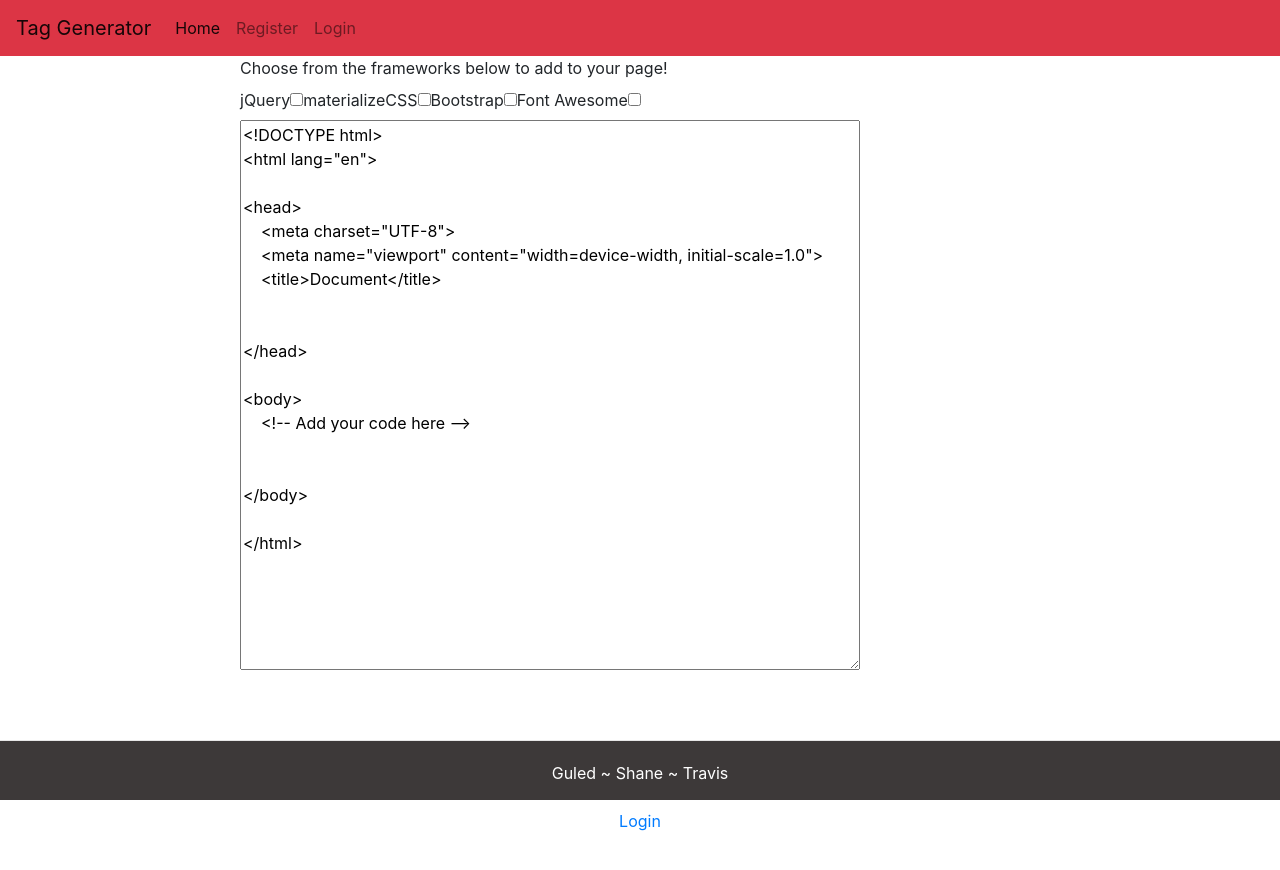
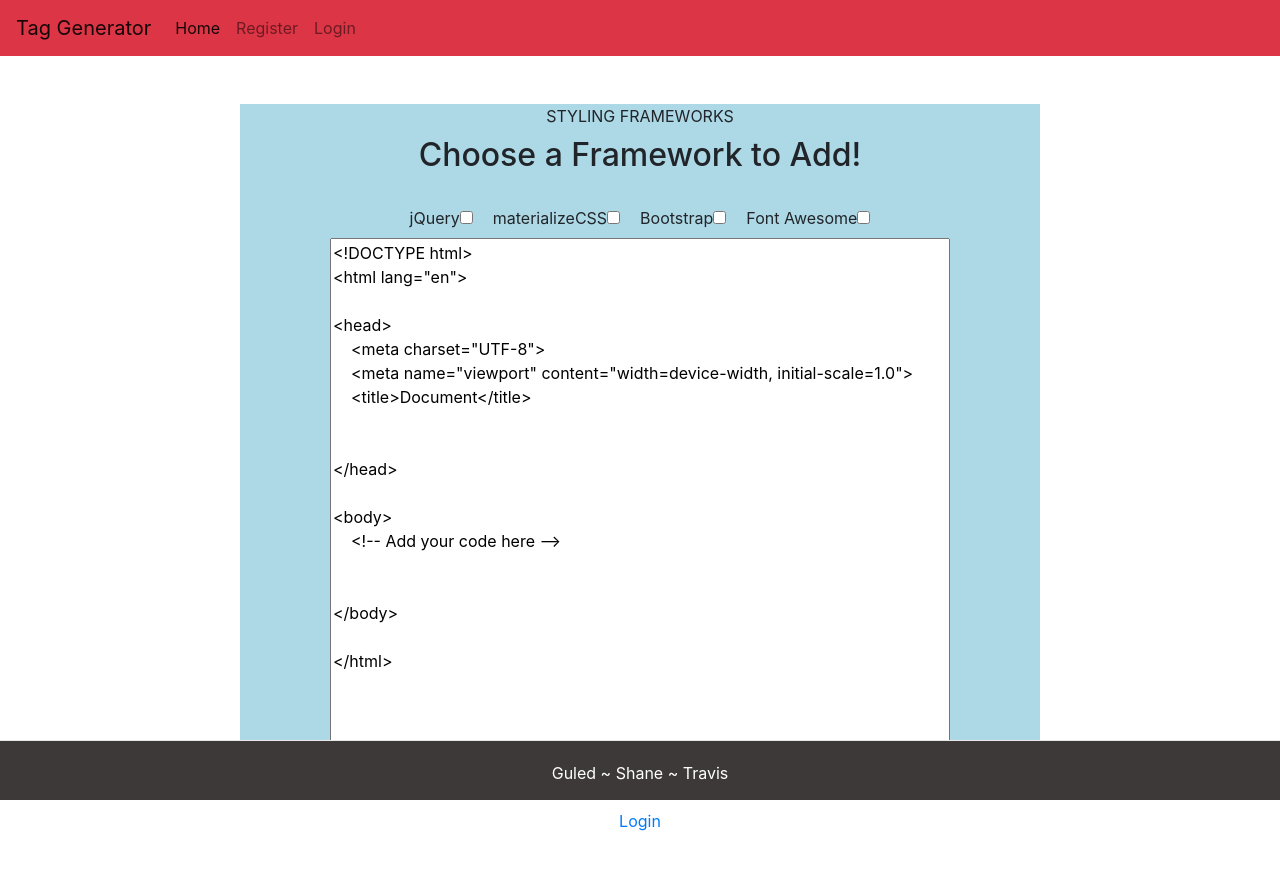
Before and after one commit to shaneocon/tag-generator, a React (Create React App) app in the folder client/: page /home-page in a window 1280 px wide. Shown: the top 870 px of the page. Before the commit the page ends 800 px from the top, so only its background shows below. Built offline with nearby package versions, Linux system fonts and the light colour scheme.

Commit message:
CSS Styling added

```diff
--- a/client/src/pages/HomePage.js
+++ b/client/src/pages/HomePage.js
@@ -50,10 +50,11 @@ function HomePage() {
   }, [fontAwesomeChecked]);
 
   return (
-    <div>
-      <label>Choose from the frameworks below to add to your page! </label>{" "}
+    <div style={{backgroundColor: "lightblue"}} className="text-center mt-5">
+      <label>STYLING FRAMEWORKS </label>{" "}
+      <h2>Choose a Framework to Add!</h2>
       <br />
-      <label>
+      <label style = {{marginRight: 20}}>
         jQuery
         <Checkbox
           name="jQuery"
@@ -61,7 +62,7 @@ function HomePage() {
           onChange={(event) => setJQueryChecked(event.target.checked)}
         />
       </label>
-      <label>
+      <label style = {{marginRight: 20}}>
         materializeCSS
         <Checkbox
           name="materializeCSS"
@@ -69,7 +70,7 @@ function HomePage() {
           onChange={(event) => setMatCSSChecked(event.target.checked)}
         />
       </label>
-      <label>
+      <label style = {{marginRight: 20}}>
         Bootstrap
         <Checkbox
           name="bootstrap"
--- a/client/src/pages/LoginPage.js
+++ b/client/src/pages/LoginPage.js
@@ -25,7 +25,7 @@ function LoginPage() {
   }
 
   return (
-    <div className="text-center mt-5">
+    <div style={{backgroundColor: "lightblue"}} className="text-center mt-5 pt-3 pb-3">
       <h1>Login</h1>
       <br />
       <form onSubmit={login}>
--- a/client/src/pages/ProtectedPage.js
+++ b/client/src/pages/ProtectedPage.js
@@ -1,21 +1,18 @@
 import { NavLink } from 'react-router-dom'
 import { useAuth } from "../util/authContext";
 
-const card = {
-  textAlign: "center",
-  color: "#191970",
-
-}
 
 function ProtectedPage() {
   const auth = useAuth();
   return (
-    <div style={card} className="card">
+    <div style={{backgroundColor: "lightblue"}} className="text-center mt-5 pt-3 pb-3">
       <h2>Registered Account</h2>
       <p>Email: {auth.user.email}</p>
       <p>User ID: {auth.user.id}</p>
 
       <NavLink to="/user-profile"> My Account </NavLink>
+      <p/>
+      <NavLink to="/home-page"> Go Home </NavLink>
     </div>
   );
 
--- a/client/src/pages/SignUpPage.js
+++ b/client/src/pages/SignUpPage.js
@@ -2,6 +2,7 @@ import { useState } from "react";
 import { Redirect } from "react-router-dom";
 import { useAuth } from "../util/authContext";
 import API from "../util/API";
+import img from './tagrobot.jpg'
 
 function SignUpPage() {
   const [formState, setFormState] = useState({
@@ -33,7 +34,7 @@ function SignUpPage() {
   }
 
   return (
-    <div className="text-center mt-5">
+    <div style={{backgroundColor: "lightblue"}} className="text-center mt-5 pt-3 pb-3">
       <h1>Sign Up</h1>
       <br />
       <form onSubmit={handleSignUpFormSubmit}>
@@ -63,6 +64,7 @@ function SignUpPage() {
           Submit
         </button>
       </form>
+      <img src={img} alt="logo"></img>
     </div>
   );
 }
--- a/client/src/pages/UserProfilePage.js
+++ b/client/src/pages/UserProfilePage.js
@@ -1,12 +1,8 @@
 import { useAuth } from "../util/authContext";
 import API from "../util/API";
 import { useEffect, useState } from "react";
+import { NavLink } from 'react-router-dom'
 
-const card = {
-  textAlign: "center",
-  color: "#191970",
-
-}
 
 // This component provides an example of requesting additional user info that
 // isn't available from the auth token. This page should only be rendered from
@@ -22,7 +18,7 @@ function UserProfilePage() {
   }, [auth.isLoggedIn, auth.user.id]);
 
   return (
-    <div style={card} className="card">
+    <div style={{backgroundColor: "lightblue"}} className="text-center mt-5 pt-3 pb-3">
       <h2>User Profile</h2>
       <p>ID: {user?._id}</p>
       <p>Email: {user?.email}</p>
@@ -30,6 +26,8 @@ function UserProfilePage() {
         <h2>My Preferences</h2>
         <div>Here are your saved scripts:</div>
       </div>
+      <p/>
+      <NavLink to="/home-page"> Go Home </NavLink>
     </div>
   );
 }
```
Also changed, not shown: client/src/pages/tagrobot.jpg (added).
